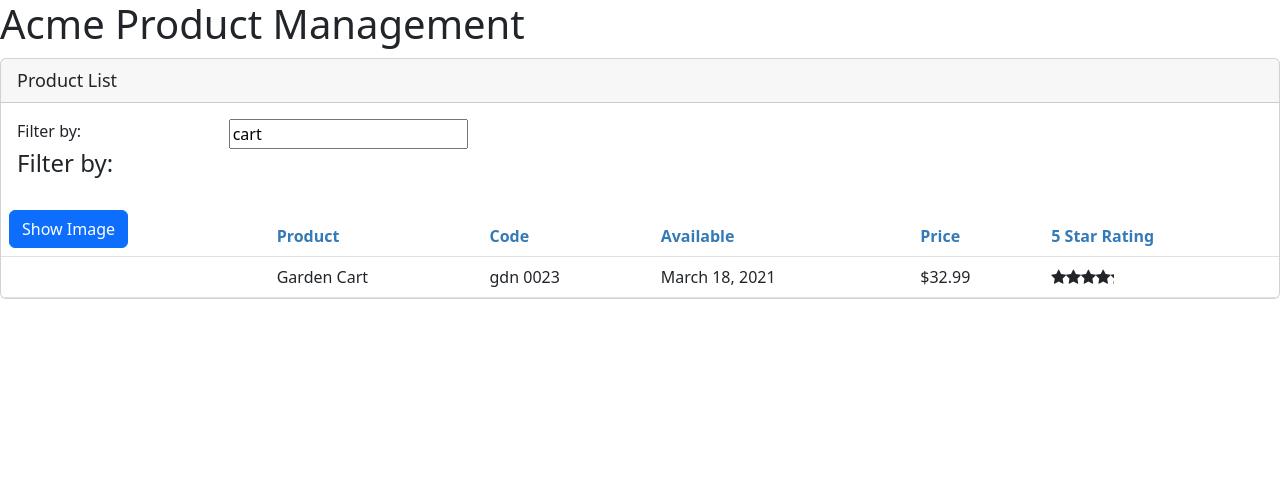
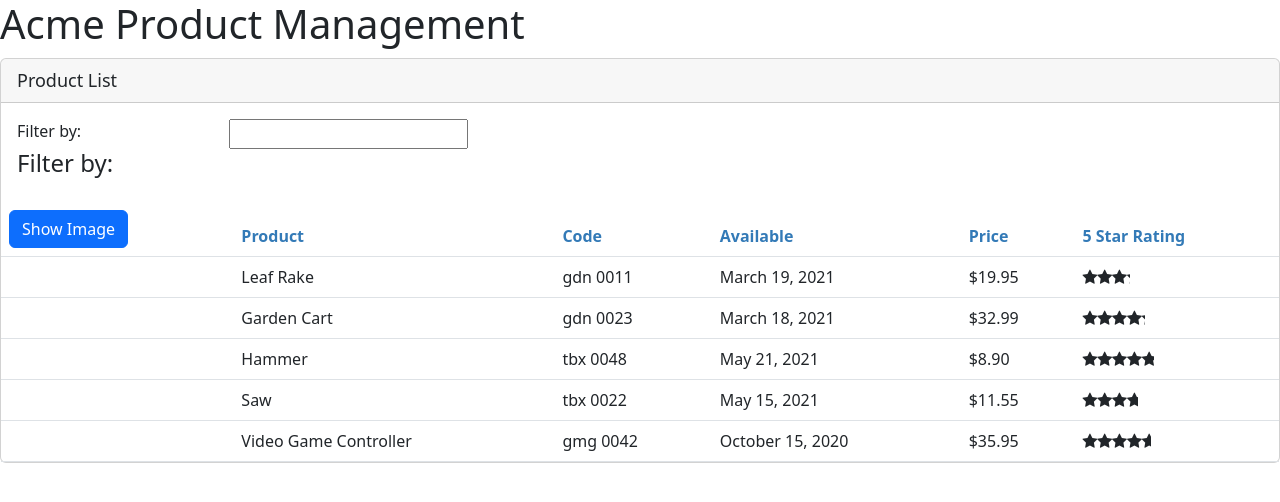
Before and after one commit to foureverhh/angular_get_started_plural_sight_2022, an Angular app: page / in a window 1280 px wide. Shown: the top 502 px of the page. Built offline with nearby package versions, Linux system fonts and the light colour scheme.

Commit message:
http client works

```diff
--- a/src/app/products/product-list/product-list.component.ts
+++ b/src/app/products/product-list/product-list.component.ts
@@ -1,30 +1,43 @@
-import { Component, OnInit } from '@angular/core';
+import { Component, OnDestroy, OnInit } from '@angular/core';
 import { IProduct } from 'src/app/models/iproduct.model';
 import { ProductServiceService } from '../../services/product-service.service';
+import { Subscription } from 'rxjs';
 
 @Component({
   selector: 'app-product-list',
   templateUrl: './product-list.component.html',
   styleUrls: ['./product-list.component.scss']
 })
-export class ProductListComponent implements OnInit {
+export class ProductListComponent implements OnInit, OnDestroy {
   pageTitle: string = 'Product List';
   imageWidth: number = 50;
   imageHeight: number = 50;
   imageMargin: number = 2;
   showImage: boolean = false;
+  errorMessage: string = '';
+  subscription!: Subscription;
   // listFilter: string = 'cart';
   private _listFilter: string = '';
+  products: IProduct[] = [];
   filteredProducts: IProduct[] = [];
   private _productService: ProductServiceService;
 
   constructor(productService: ProductServiceService) {
     this._productService = productService;
   }
+  ngOnDestroy(): void {
+    this.subscription.unsubscribe();
+  }
 
   ngOnInit(): void {
-    this.listFilter = 'cart';
-    this.products = this._productService.getProducts();
+    this.listFilter = '';
+    this.subscription = this._productService.getProducts().subscribe({
+      next: products => {
+        this.products = products;
+        this.filteredProducts = this.products;
+      },
+      error: error => this.errorMessage = error
+    });
   }
 
   get listFilter(): string {
@@ -36,7 +49,7 @@
     console.log("In setter", value);
     this.filteredProducts = this.performFilter(value);
   }
-
+/*
   products: IProduct[] = [
     {
       "productId": 2,
@@ -59,7 +72,7 @@
       "imageUrl": "assets/images/samsung.png"
     }
   ];
-
+*/
   performFilter(value:string): IProduct[] {
     return this.products.filter(p => p.productName.toLowerCase().includes(value.toLowerCase()));
   }
--- a/src/app/services/product-service.service.ts
+++ b/src/app/services/product-service.service.ts
@@ -1,37 +1,34 @@
 import { Injectable } from '@angular/core';
 import { IProduct } from '../models/iproduct.model';
-import { HttpClient } from '@angular/common/http';
+import { HttpClient, HttpErrorResponse } from '@angular/common/http';
+import { Observable, catchError, tap, throwError } from 'rxjs';
 
 @Injectable({
   providedIn: 'root'
 })
 export class ProductServiceService {
-  private productUri = 'api/products/products.json';
+  private productUri = 'assets/products/products.json';
 
   constructor(private http: HttpClient) { }
 
-  getProducts( ): IProduct[] {
-    return [
-      {
-  "productId": 2,
-  "productName": "Garden Cart",
-  "productCode": "GDN-0023",
-  "releaseDate": "March 18, 2021",
-  "description": "description 1",
-  "price": 32.99,
-  "starRating": 4.2,
-  "imageUrl": "assets/images/iphone.png"
-},
-{
-  "productId": 5,
-  "productName": "Hammer",
-  "productCode": "TBX-0048",
-  "releaseDate": "May 21, 2021",
-  "description": "description 2",
-  "price": 8.9,
-  "starRating": 4.8,
-  "imageUrl": "assets/images/samsung.png"
-}
-    ];
+  getProducts( ): Observable<IProduct[]> {
+    return this.http.get<IProduct[]>(this.productUri).pipe(
+      tap(data => console.log("all", JSON.stringify(data))),
+      catchError(this.handleError)
+    );
+  }
+
+  private handleError(err: HttpErrorResponse) {
+    let errorMsg = '';
+    if( err.error instanceof ErrorEvent) {
+      // A client-side or network error occurred. Handle it accordingly
+      errorMsg = `An error occurred: ${err.error.message}`;
+    } else {
+      // The backend returned an unsuccessful response code
+      // The response body may contain clues as to what went wrong
+      errorMsg = `Server returned code ${err.status}, error message is : ${err.message}`
+    }
+    console.log("error message", errorMsg);
+    return throwError(()=>errorMsg);
   }
 }
--- /dev/null
+++ b/src/assets/products/products.json
@@ -0,0 +1,52 @@
+[
+  {
+    "productId": 1,
+    "productName": "Leaf Rake",
+    "productCode": "GDN-0011",
+    "releaseDate": "March 19, 2021",
+    "description": "Leaf rake with 48-inch wooden handle.",
+    "price": 19.95,
+    "starRating": 3.2,
+    "imageUrl": "assets/images/iphone.png"
+  },
+  {
+    "productId": 2,
+    "productName": "Garden Cart",
+    "productCode": "GDN-0023",
+    "releaseDate": "March 18, 2021",
+    "description": "15 gallon capacity rolling garden cart",
+    "price": 32.99,
+    "starRating": 4.2,
+    "imageUrl": "assets/images/samsung.png"
+  },
+  {
+    "productId": 5,
+    "productName": "Hammer",
+    "productCode": "TBX-0048",
+    "releaseDate": "May 21, 2021",
+    "description": "Curved claw steel hammer",
+    "price": 8.9,
+    "starRating": 4.8,
+    "imageUrl": "assets/images/iphone.png"
+  },
+  {
+    "productId": 8,
+    "productName": "Saw",
+    "productCode": "TBX-0022",
+    "releaseDate": "May 15, 2021",
+    "description": "15-inch steel blade hand saw",
+    "price": 11.55,
+    "starRating": 3.7,
+    "imageUrl": "assets/images/samsung.png"
+  },
+  {
+    "productId": 10,
+    "productName": "Video Game Controller",
+    "productCode": "GMG-0042",
+    "releaseDate": "October 15, 2020",
+    "description": "Standard two-button video game controller",
+    "price": 35.95,
+    "starRating": 4.6,
+    "imageUrl": "assets/images/iphone.png"
+  }
+]
```
